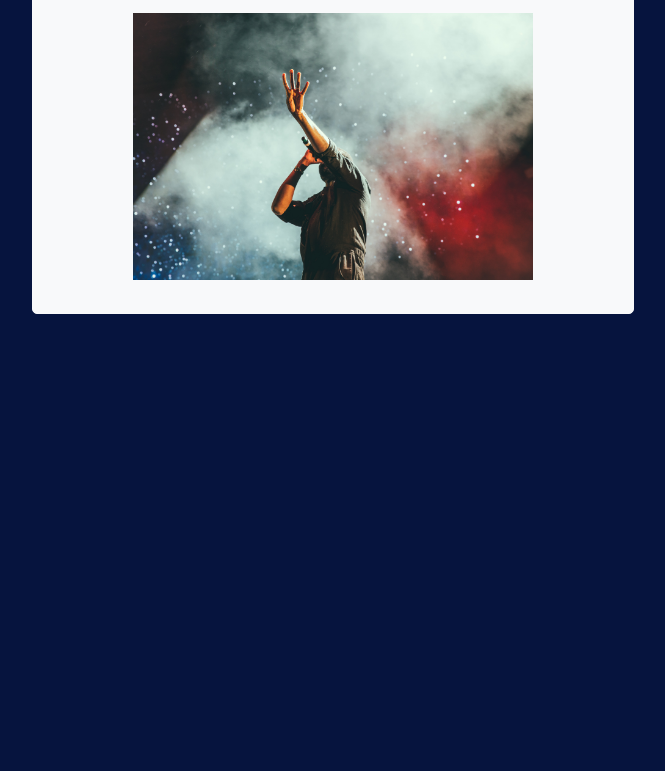
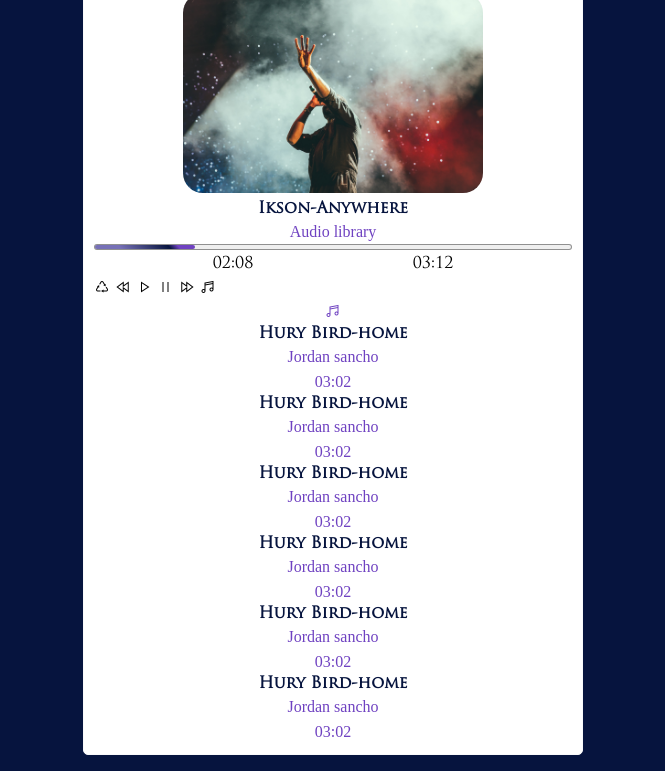
Before and after one commit to NzizaOscar250/music_player, a plain HTML site: page index.html in a window 1280 px wide. Shown: the part 86-857 px from the top of the page, without its empty margins (307-972 px from the left). Before the commit the page ends 800 px from the top, so only its background shows below. Drawn offline with Linux system fonts and the light colour scheme.

Commit message:
on going

```diff
--- a/index.html
+++ b/index.html
@@ -4,20 +4,126 @@
     <meta charset="utf-8">
     <title>Music Player</title>
     <link rel="stylesheet" href="sass/style.css">
+    <link rel="stylesheet" href="1.3.0/css/line-awesome.css">
   </head>
   <body>
 
       <div class="container">
             <div class="header">
+                    <div class="icon">
+                      <i></i>
+                    </div>
+                    <div class="text">
+                      <h1>OSBOND-MUSIC</h1>
+                    </div>
+                    <div class="icon">
+                      <i class=""></i>
+                    </div>
 
-                    <h1>OSBOND-MUSIC</h1>
                     <hr>
             </div>
             <div class="image-sect">
               <img src="images/music-3.jpg" alt="">
             </div>
+              <div class="content">
+                <h2>Ikson-Anywhere</h2>
+                <p>Audio library</p>
+              </div>
+            <div class="progress-area">
+                <span></span>
+            </div>
+
+            <div class="time">
+              <span class="current">02:08</span>
+              <span class="current">03:12</span>
+            </div>
+
+
             <div class="controls">
+                <i class="las la-recycle"></i>
+                <i class="las la-fast-backward"></i>
+                <i class="las la-play"></i>
+                <i class="las la-pause"></i>
+                <i class="las la-fast-forward"></i>
+                <i class="las la-music"></i>
+            </div>
 
+            <div class="" id="play-list">
+              <div class="header">
+                  <p><i class="las la-music"></i></p>
+
+              </div>
+                 <div class="music-item">
+
+                        <div class="music-name">
+                          <h2>Hury Bird-home</h2>
+                          <p>Jordan sancho</p>
+                        </div>
+
+                        <div class="duration">
+                          <p>03:02</p>
+                        </div>
+                 </div>
+
+                 <div class="music-item">
+
+                        <div class="music-name">
+                          <h2>Hury Bird-home</h2>
+                          <p>Jordan sancho</p>
+                        </div>
+
+                        <div class="duration">
+                          <p>03:02</p>
+                        </div>
+                 </div>
+
+                 <div class="music-item">
+
+                        <div class="music-name">
+                          <h2>Hury Bird-home</h2>
+                          <p>Jordan sancho</p>
+                        </div>
+
+                        <div class="duration">
+                          <p>03:02</p>
+                        </div>
+                 </div>
+
+                 <div class="music-item">
+
+                        <div class="music-name">
+                          <h2>Hury Bird-home</h2>
+                          <p>Jordan sancho</p>
+                        </div>
+
+                        <div class="duration">
+                          <p>03:02</p>
+                        </div>
+                 </div>
+
+                 <div class="music-item">
+
+                        <div class="music-name">
+                          <h2>Hury Bird-home</h2>
+                          <p>Jordan sancho</p>
+                        </div>
+
+                        <div class="duration">
+                          <p>03:02</p>
+                        </div>
+                 </div>
+
+                 <div class="music-item">
+
+                        <div class="music-name">
+                          <h2>Hury Bird-home</h2>
+                          <p>Jordan sancho</p>
+                        </div>
+
+                        <div class="duration">
+                          <p>03:02</p>
+                        </div>
+                 </div>
             </div>
 
       </div>
--- a/sass/defaults.scss
+++ b/sass/defaults.scss
@@ -11,3 +11,8 @@
 @font-face {font-family: "TrajanPro";
   src:  url("../fonts/TrajanPro-Regular.ttf") format("truetype"), /* chrome、firefox、opera、Safari, Android, iOS 4.2+*/
 }
+*{
+  list-style: none;
+  box-sizing: border-box;
+  margin: 0;padding: 0;
+}
--- a/sass/style.scss
+++ b/sass/style.scss
@@ -3,20 +3,32 @@
 
 body{
   background: $bg;
+  font-family: $font2;
 }
 
 hr{    margin: 1rem 0;
-    color: inherit;
-    background-color: currentColor;
-    border: 0;
-    opacity: 0.25;}
+      width: 90%;margin:10px auto;
+    }
+    h2{
+      font-size: 16px;
+      font-weight: 600;
+      text-align: center;color: $bg;
+      line-height: 20px;
+    }
+    p{
+      font-family: $font1;
+      font-size: 16px;
+      text-align: center;color: $purple;
+      line-height: 25px;
+    }
 .container{
-
-    width: 600px;
-    margin:auto;
-    background: $light;
+  padding: 10px;
+    width: 500px;
+    margin:1em auto;
+    background: white;
     border:1px solid $light;
     border-radius: 5px;
+
     .header{
       h1{
         font-family: "Helvetica Now Display";
@@ -34,13 +46,32 @@ text-align: center;
     }
 
     .image-sect{
-        width: 400px;
-        height:300px;
+        width: 300px;
         margin: auto;
+      img{
+        width: 100%;border-radius: 20px;
+      }
+    }
 
-      img{
-        width: 100%;
-      }
+    .progress-area{
+
+        height: 6px;
+        width: 100%;border:0.1px solid rgba(0,0,0,0.4);
+        background: #eeee;
+        border-radius: 50px;
+        span{
+          display: block;
+          width: 100px;
+          height: 100%;
+          background:$g;
+          border-radius: 50px;
+        }
+    }
+
+    .time{
+      display: flex;justify-content: space-around;
+      width: 400px;
+      margin:5px auto;
     }
 
 
@@ -50,7 +81,9 @@ text-align: center;
 
 
 
+#play-list{
 
+}
 
 
 
--- a/sass/variable.scss
+++ b/sass/variable.scss
@@ -3,6 +3,8 @@ $bg:rgb(6, 20, 62);
 $purple:#6f42c1;
 $pinks:#d63384;
 $light:#f8f9fa;
+$g: linear-gradient(48deg, rgba(24, 13, 139, 0.5607843137) 25.45%, rgb(6, 20, 62) 73.44%, $purple 82.73%);
+
 
 $font1:"MuseoSansRounded-300" ;
 $font2:"TrajanPro";
```
Also changed, not shown: sass/defaults.css, sass/style.css, 2 other files.
